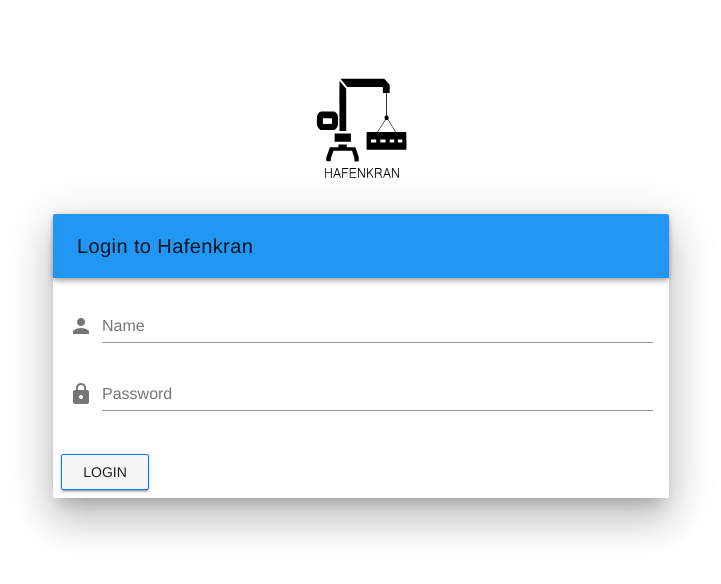
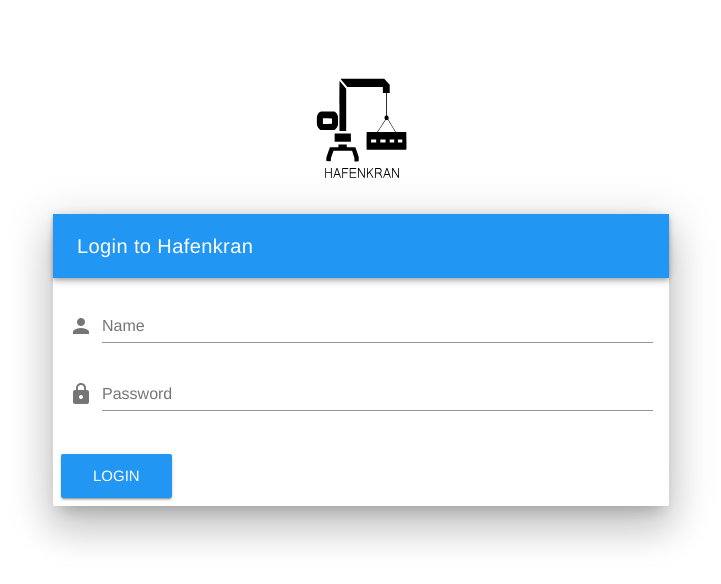
Before and after one commit to cormensratio/hafenkran-client, a Vue app: page /login in a window 1280 px wide. Shown: the top 584 px of the page, without its empty margins (279-1000 px from the left). Built offline with nearby package versions, Linux system fonts and the light colour scheme.

Commit message:
EPDS02-96 created login template

```diff
--- a/src/components/views/LoginPage.vue
+++ b/src/components/views/LoginPage.vue
@@ -4,20 +4,20 @@
         <v-container fluid fill-height>
           <v-layout align-center justify-center>
             <v-flex xs12 sm8 md6>
-              <v-card class="elevation-24">
-                <v-toolbar color="blue">
+              <v-card class="elevation-24 shaped">
+                <v-spacer></v-spacer>
+                <v-toolbar dark color="blue">
                   <v-toolbar-title color="white">Login to Hafenkran</v-toolbar-title>
                 </v-toolbar>
                 <v-card-text>
                   <v-form ref="form" v-model="valid" lazy-validation>
-                    <v-text-field v-model="name" label="Name" prepend-icon="person" >
-                    </v-text-field>
-                    <v-text-field v-model="password" label="Password" prepend-icon="lock">
-                    </v-text-field>
+                    <v-text-field v-model="name" label="Name" prepend-icon="person" ></v-text-field>
+                    <v-text-field v-model="password"
+                                  label="Password" prepend-icon="lock"></v-text-field>
                   </v-form>
                 </v-card-text>
                 <v-card-actions justify-center>
-                  <v-btn class="btn btn-primary">Login</v-btn>
+                  <v-btn large dark color="blue">Login</v-btn>
                 </v-card-actions>
               </v-card>
             </v-flex>
```
